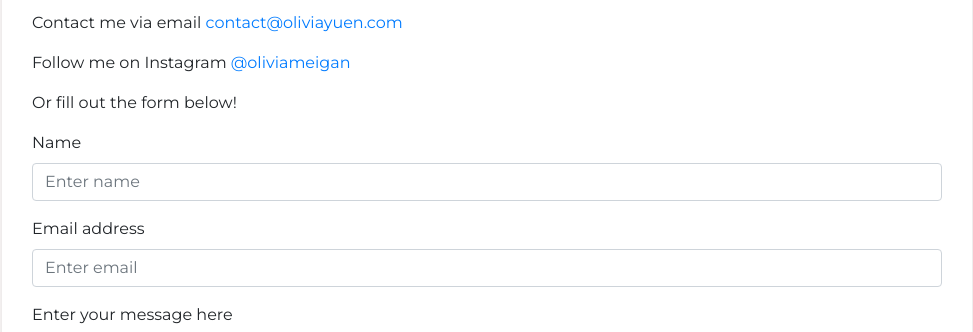
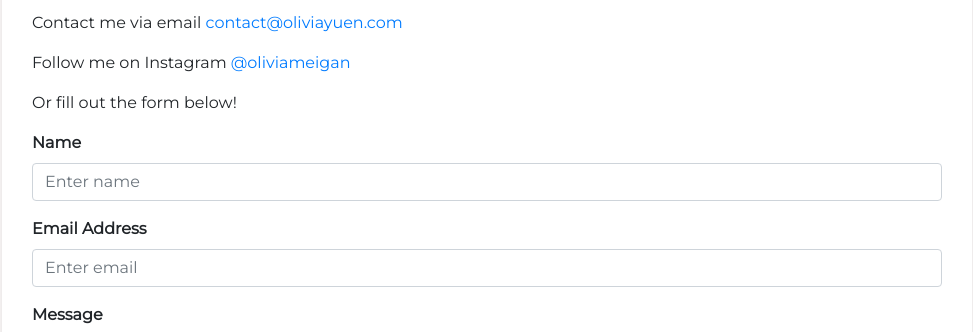
Before and after one commit to bcranton/oliviayuen.com, a plain HTML site: page contact.html in a window 1280 px wide. Shown: the part 411-743 px from the top of the page, without its empty margins (153-1126 px from the left). Drawn offline with nearby package versions, Linux system fonts and the light colour scheme.

Commit message:
improved appearance

```diff
--- a/contact.html
+++ b/contact.html
@@ -81,21 +81,22 @@
             <!-- <hr /> -->
             <form name="contact" method="POST" data-netlify="true">
                 <div class="form-group">
-                    <label for="name">Name</label>
+                    <label for="name"><b>Name</b></label>
                     <input type="text" name="name" class="form-control" id="name" aria-describedby="nameHelp"
                         placeholder="Enter name">
                 </div>
 
                 <div class="form-group">
-                    <label for="email">Email address</label>
+                    <label for="email"><b>Email Address</b></label>
                     <input type="email" name="email" class="form-control" id="email" aria-describedby="emailHelp"
                         placeholder="Enter email">
                 </div>
                 <div class="form-group">
-                    <label for="textarea">Enter your message here</label>
+                    <label for="textarea"><b>Message</b></label>
                     <textarea class="form-control" id="textarea" rows="3" textarea name="message"></textarea>
                 </div>
                 <div data-netlify-recaptcha="true"></div>
+                <br>
                 <button type="submit" class="btn btn-primary">Submit</button>
             </form>
             <br>
@@ -104,16 +105,5 @@
     <br>
 
 </body>
-<!-- <script>
-    $("#my-form").submit(function (e) {
-        e.preventDefault();
-
-        var $form = $(this);
-        $.post($form.attr("action"), $form.serialize()).then(function () {
-            alert("Thank you!");
-        });
-    });
-
-</script> -->
 
 </html>
```
